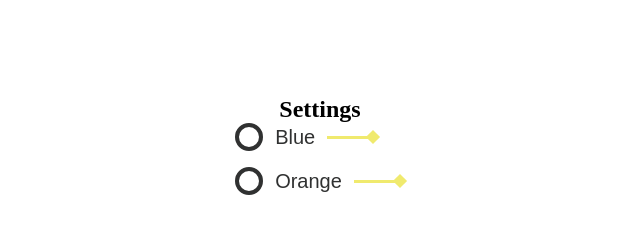
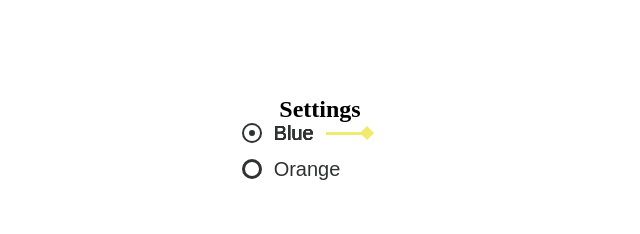
Before and after one commit to enricohoffmann/memory, a website built with Vite: page index.html in a window 1280 px wide. Both pictures are taken after a click on the button "Blue". Shown: the whole page, without its empty margins (320-960 px from the left). Built offline with nearby package versions, Linux system fonts and the light colour scheme; files whose address does not match are found by name.

Commit message:
Refactors radial button logic and enhances styles
Refactors the radial button component to streamline DOM creation, encapsulate activation logic, and improve maintainability. Updates styles for better visual feedback on hover and active states, adding transitions and inner circle effects. Lays groundwork for programmatic activation in option groups.

```diff
--- a/src/components/radialButton.component.ts
+++ b/src/components/radialButton.component.ts
@@ -3,23 +3,34 @@ import { SettingButtonParamter } from '../types/game.types';
 
 export class RadialButton {
 
-    _buttonParams:SettingButtonParamter;
+    _buttonParams: SettingButtonParamter;
+    _button: HTMLButtonElement;
+    _isActive:boolean = false;
 
     constructor(buttonParams: SettingButtonParamter) {
         this._buttonParams = buttonParams;
+        this._button = document.createElement('button');
+        this.buildRadialHtmlButton();
+        this.registerEventListener();
     }
 
-    private buildRadialHtmlButton(): HTMLButtonElement {
+    private buildRadialHtmlButton(): void {
+        this._button.type = 'button';
+        this._button.classList.add('radial-button');
+        this._button.id = this._buttonParams.buttonId;
+        this._button.setAttribute('data-button-id', this._buttonParams.buttonId);
+        this._button.innerHTML = this.getButtonHtml();
+    }
+
+    private getButtonHtml(): string {
         const html: string = /* html */ `
 
-            <!-- Kreis mit Punkt in der Mitte -->
             <div class='radial-button__circle'>
-                    <span></span>
+                <div class='radial-button__circle__inner'></div>
             </div>
 
             <span class='radial-button__text'>${this._buttonParams.buttonText}</span>
 
-                <!-- Pfeil -->
             <div class='radial-button__selection-indicator'>
                 <div class='radial-button__selection-indicator__line'></div>
                 <div class='radial-button__selection-indicator__diamond'></div>
@@ -27,36 +38,41 @@ export class RadialButton {
 
         `;
 
-        let buttonElemenet: HTMLButtonElement = document.createElement('button');
-        buttonElemenet.type = 'button';
-        buttonElemenet.classList.add('radial-button');
-        buttonElemenet.id = this._buttonParams.buttonId;
-        buttonElemenet.setAttribute('data-button-id', this._buttonParams.buttonId);
-        buttonElemenet.innerHTML = html;
-
-
-
-        return buttonElemenet;
+        return html;
     }
 
-    private registerEventListener(button:HTMLButtonElement):void {
-        button.addEventListener('click', () => {
-            this.toggleIsActive();
+    private registerEventListener(): void {
+        this._button.addEventListener('click', () => {
+            if (this._buttonParams.onClicked) {
+                this._buttonParams.onClicked(this._buttonParams.buttonId);
+            }
+
+            this.changeButtonActive();
         });
     }
 
-    private toggleIsActive(){
+    changeButtonActive(setInActive:boolean = false):void {
 
-        if (this._buttonParams.onClicked) {
-            this._buttonParams.onClicked(this._buttonParams.buttonId);
-        }
+        if(setInActive) {
+            this.toggleActive(false);
+            return;
         }
 
+        if(!this._isActive){
+            this._isActive = true;
+            this.toggleActive(true);
+        }
 
-    getRadialButton():HTMLButtonElement{
-        const button = this.buildRadialHtmlButton();
-        this.registerEventListener(button);
-        return button;
+    }
+
+    private toggleActive(setActive:boolean):void {
+        setActive
+        ? this._button.classList.add('radial-button--active')
+        : this._button.classList.remove('radial-button--active');
+    }
+
+    getRadialButton(): HTMLButtonElement {
+        return this._button;
     }
 
 
--- a/src/components/settingOptionGroup.component.ts
+++ b/src/components/settingOptionGroup.component.ts
@@ -16,6 +16,10 @@ export class SettingOptionGroupComponent {
 
         });
         return container;
+    }
+
+    setButtonActiveById(optionId: string): void {
+
     }
 
     private createButtonParameter<T extends SettingOption>(settingOption: T): SettingButtonParamter {
--- a/src/styles/components/_radialButton.scss
+++ b/src/styles/components/_radialButton.scss
@@ -8,27 +8,45 @@
     border: unset;
     outline: unset;
     background: transparent;
+    cursor: pointer;
+    box-sizing: border-box;
 
     &__circle {
+        @include mixins.setup-display-flex(row, center, center);
         width: 20px;
         aspect-ratio: 1 / 1;
         border-radius: 9999px;
-        border: 4px solid var.$designBlack;
+        border: 3px solid var.$designBlack;
+        box-sizing: border-box;
+        transition: border 125ms ease-in;
+
+        &__inner {
+            width: 3px;
+            aspect-ratio: 1 / 1;
+            border-radius: 9999px;
+            border: 3px solid var.$designBlack;
+            box-sizing: border-box;
+            opacity: 0;
+            transition: opacity 125ms ease-in;
+        }
+
     }
 
     &__text {
-
+        box-sizing: border-box;
         @include mixins.setup-font("Almarai", 20px, 400);
+        transition: text-shadow 125ms ease-in;
 
     }
 
     &__selection-indicator {
         @include mixins.setup-display-flex(row, flex-start, center);
-
+        opacity: 0;
+        transition: opacity 125ms ease-in;
 
         &__line {
             height: 3px;
-            width: 41px;
+            width: 36px;
             background-color: var.$secondaryYellow;
         }
 
@@ -38,6 +56,32 @@
             background-color: var.$secondaryYellow;
             rotate: 45deg;
         }
+
+
     }
 
+    &:hover,
+    &--active {
+        .radial-button__circle {
+            border: 2px solid var.$designBlack;
+
+            &__inner {
+                opacity: 1;
+            }
+        }
+
+        .radial-button__text {
+            text-shadow:
+                0.2px 0.2px 0 currentColor,
+                -0.2px 0.2px 0 currentColor,
+                -0.2px -0.2px 0 currentColor,
+                0.2px -0.2px 0 currentColor;
+        }
+
+        .radial-button__selection-indicator {
+            opacity: 1;
+        }
+    }
+
+
 }
```
Lines whose indentation alone changed are shown as unchanged.
